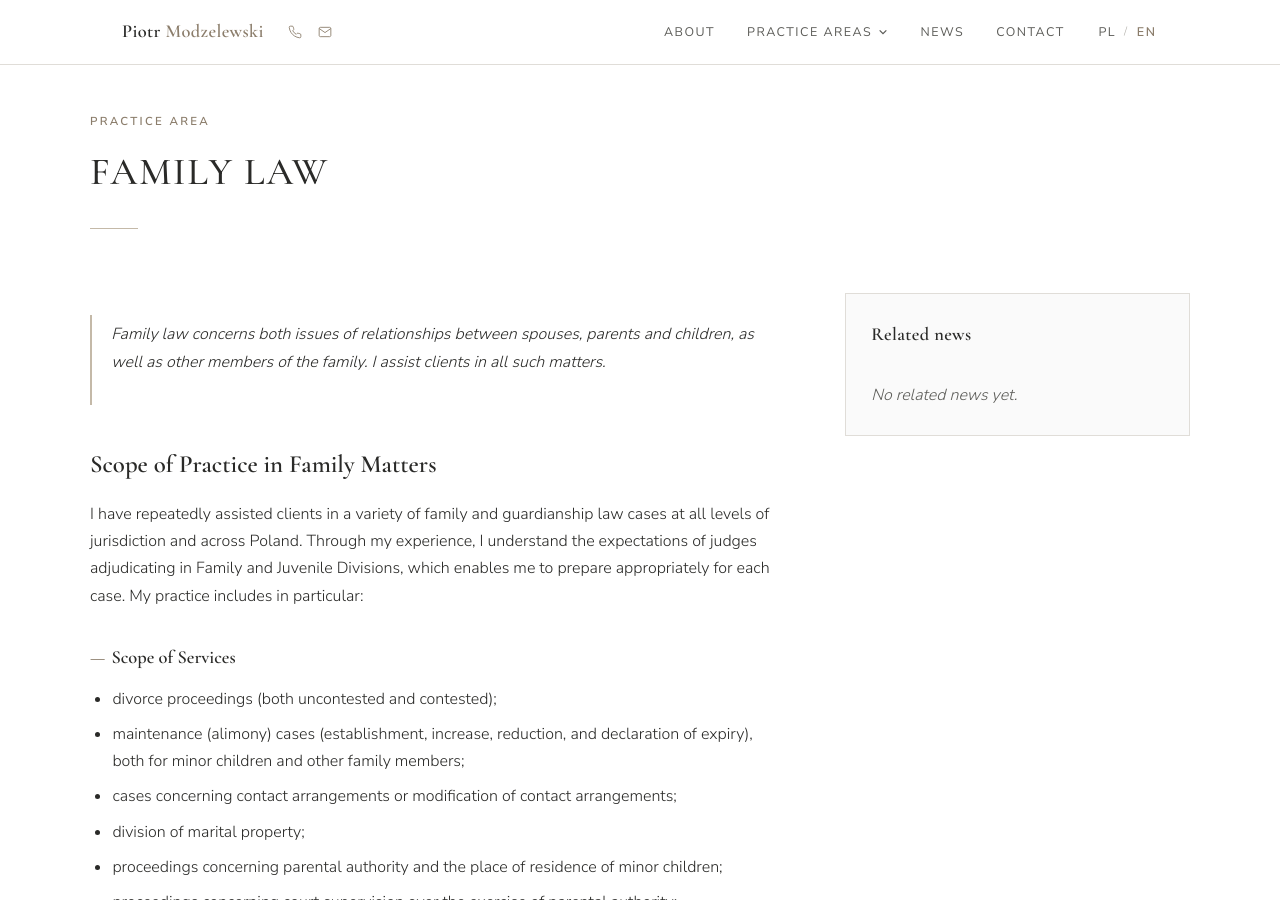
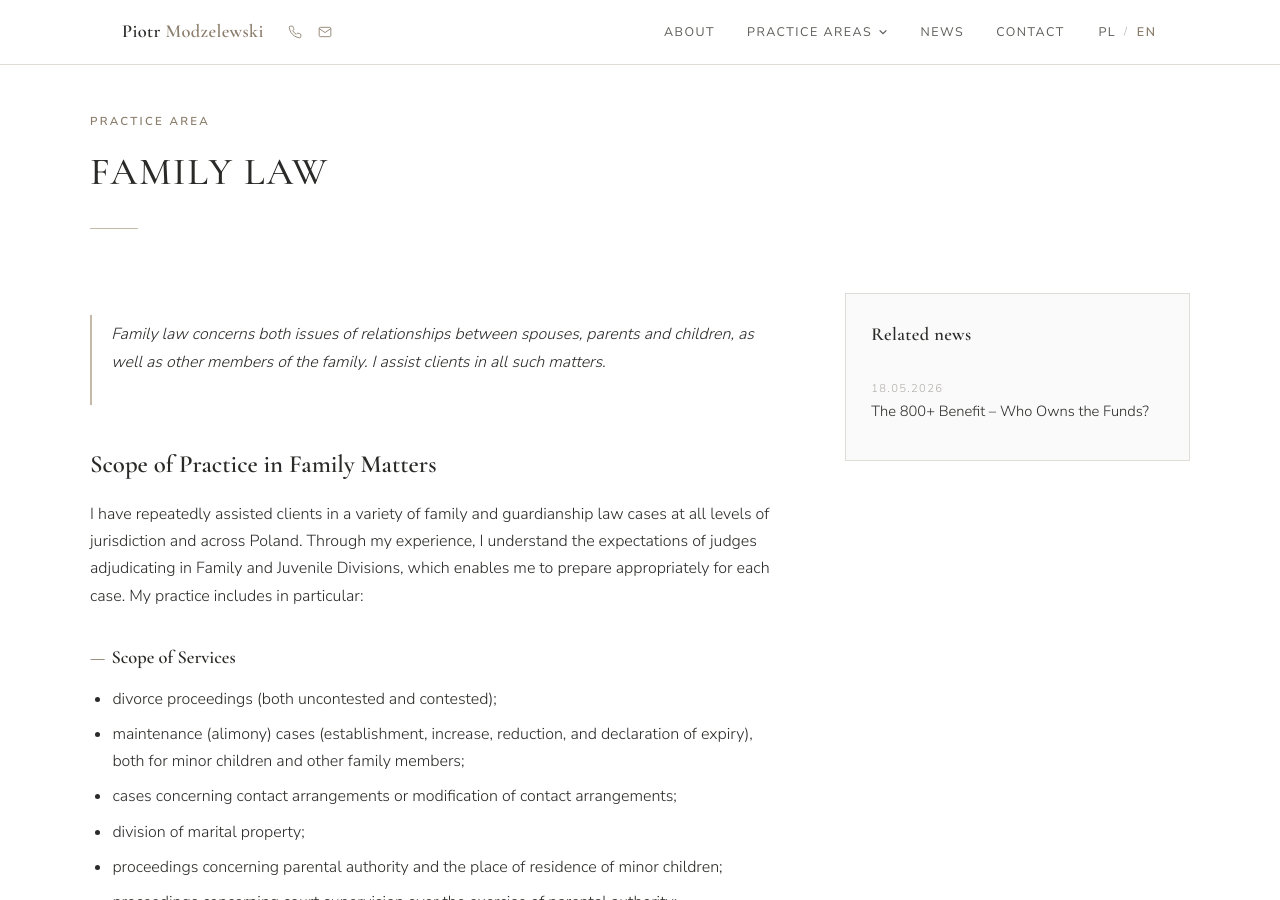
Before and after one commit to pmmodzelewski/adwokatmodzelewski.pl, a Jekyll site: the page built from _specjalizacje/en/family-law.md, in a window 1280 px wide and 900 px high. Built offline with Jekyll 4.4.1, drawn with Linux system fonts in a browser that asks for light colours; Markdown is read by kramdown in place of the engine named in the settings; part of the change alters nothing that is shown.

Commit message:
Dodanie angielskich wersji nowych wpisów

```diff
--- a/_posts/2026-06-11-800+.md
+++ b/_posts/2026-06-11-800+.md
@@ -4,7 +4,7 @@ date: 2026-05-18
 lang: pl
 tag: prawo-rodzinne
 summary: "Informacje na temat tego komu przysługuje prawo własności do środków ze świadczenia wychowawczego"
-lang_alt:
+lang_alt: /en/aktualnosci/2026/05/18/800-plus-benefit-who-owns-the-funds/
 ---
 
 **To czyją własność stanowią środki otrzymane ze świadczenia wychowawczego (800+) może mieć istotne znaczenie.**
--- /dev/null
+++ b/_posts/2026-06-11-800-plus-benefit-who-owns-the-funds.md
@@ -0,0 +1,27 @@
+---
+title: "The 800+ Benefit – Who Owns the Funds?"
+date: 2026-05-18
+lang: en
+tag: prawo-rodzinne
+summary: "Information on who holds ownership of the funds received under the child-rearing benefit (800+)"
+permalink: /en/aktualnosci/2026/05/18/800-plus-benefit-who-owns-the-funds/
+lang_alt: /aktualnosci/2026/05/18/800+/
+---
+
+**The question of who owns the funds received under the child-rearing benefit (800+) may be of considerable importance.**
+
+## Parents or Children?
+
+The first question to consider is whether the funds obtained under the child-rearing benefit belong to the children. The answer must, however, be in the negative — it is accepted that the purpose of this benefit (and of the Act on State Assistance in Child-Rearing as a whole) is precisely to provide assistance to parents. It is therefore clear that the funds paid out under the scheme belong to the parents, not to the children.
+
+## Personal or Matrimonial Property?
+
+Once we have established that the 800+ funds do not belong to the children, we must consider a second question — whether they form part of the parents' matrimonial joint property (assuming, of course, that they are married and have not established a separation of property regime), or whether they form part of the personal property of one of them. Again, the answer is unsurprising — these funds are not an exception to the general rule and, as a matter of principle, they fall into the matrimonial joint estate, provided that such an estate exists.
+
+## What if There is No Joint Estate?
+
+In such circumstances, the funds form part of the property of whichever parent is the named recipient under the benefit award decision. That parent not only receives the funds by bank transfer but is also their sole owner. They ought to apply the funds in accordance with their intended purpose (covering the costs of raising the child); however, they are under no obligation to account for their use — neither to the other parent nor to the State.
+
+## An Alternative Arrangement
+
+The Act provides for one further option — where care of the child is exercised under a shared care arrangement (piecza naprzemienna), the parents may apply jointly for the benefit to be paid to each of them in equal shares.
```
